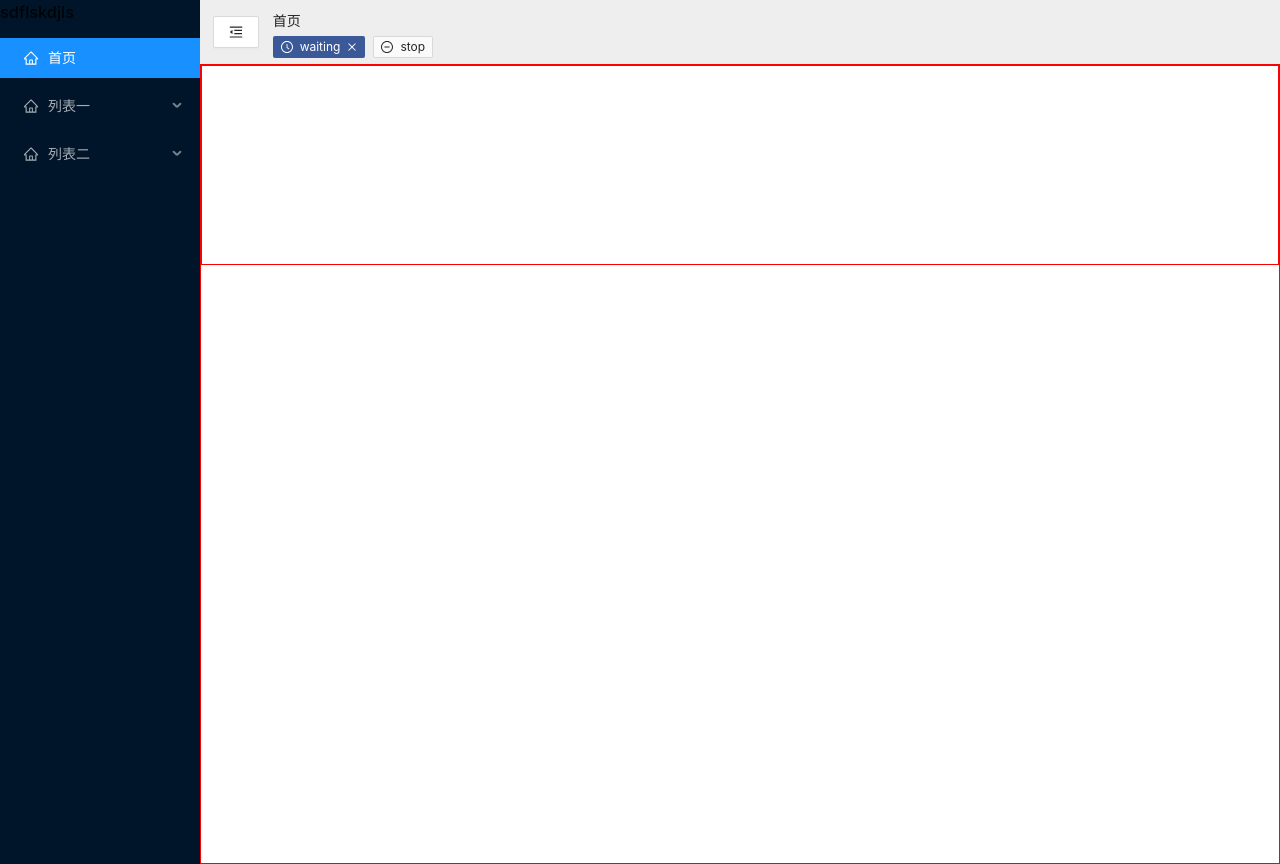
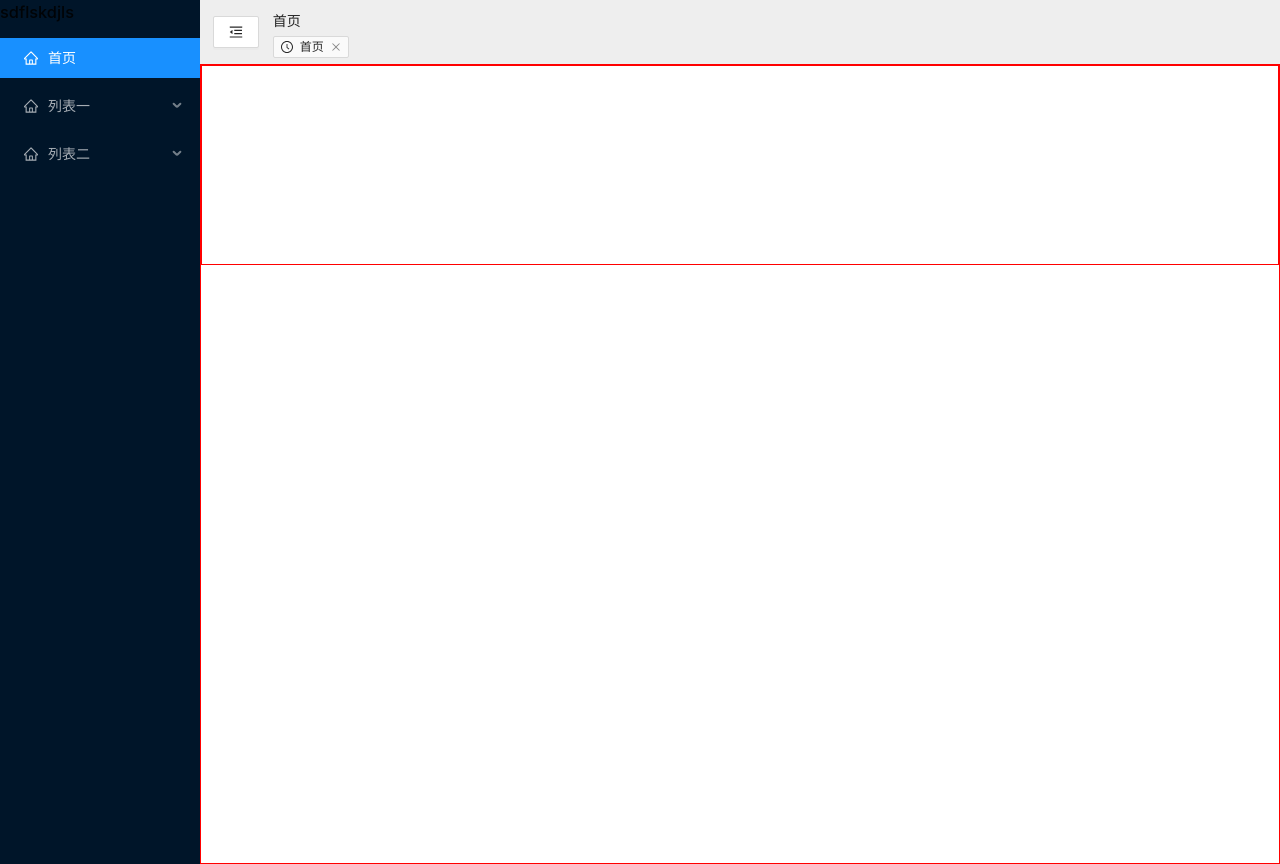
Before and after one commit to lwl-650/reactadmin, a React (Vite) app: page / in a window 1280 px wide. Built offline with nearby package versions, Linux system fonts and the light colour scheme.

Commit message:
fix: typescript中？：表是可选参数和可选属性

```diff
--- a/src/components/tab/tab.scss
+++ b/src/components/tab/tab.scss
@@ -43,3 +43,7 @@
 .tag {
     display: flex;
 }
+
+  .hover{
+    cursor:pointer
+}
--- a/src/components/tab/tab.tsx
+++ b/src/components/tab/tab.tsx
@@ -20,11 +20,12 @@ import store from "../../redux/store"
 interface TabProps {
   value?: string;
   children?: React.ReactNode; // 自己定义children的类型
-  key?:string
-  title?:string
+  key?: string
+  title?: string
+  color?:string
 }
 
-export default function tab({ value = "",title, children }: TabProps) {
+export default function tab({ value = "", title, children }: TabProps) {
   const { Header, Content, Sider } = Layout;
   const { SubMenu } = Menu
   // useEffect(() => {
@@ -34,26 +35,35 @@ export default function tab({ value = "",title, children }: TabProps) {
 
   const [collapsed, setCollapsed] = useState(false)
   const [routerArr, setRouterArr] = useState(JSON.parse(localStorage.getItem("store") || '["首页"]'))
-  // const [tagList, setTagList] = useState(JSON.parse(localStorage.getItem("tagList") || "") || ["首页"])
+  const [tagList, setTagList] = useState(JSON.parse(localStorage.getItem("tagList") || '[{"title":"首页","color":"default"}]'))
 
 
   const toggle = (): void => {
     collapsed ? setCollapsed(false) : setCollapsed(true)
   };
+  const fn = ({ key = "" }: TabProps) => {
+    console.log(key.indexOf(","))
 
-  console.log(title,"==============")
-  const fn= ({ key=""}:TabProps)=> {
+    // tagList.forEach(element => {
 
+    // });
+    if(key.indexOf(",")<0){
+      console.log(key)
+    }else{
+     console.log( key.slice(key.indexOf(",")+1))
+    }
     var arr = [];
-    arr =key.split(',')
+    arr = key.split(',')
     localStorage.setItem('store', JSON.stringify(arr))
     setRouterArr(arr)
+
+    // console.log()
 
     // console.log(routerArr)
     // store.dispatch(createBreadAction(routerArr))
     // console.log(store.getState())
   }
-  const getChange = (e:object) => {
+  const getChange = (e: object) => {
     // console.log(routerArr)
     // console.log(e)
     // routerArr.push(e[0])
@@ -136,24 +146,25 @@ export default function tab({ value = "",title, children }: TabProps) {
               <Tag icon={<ExclamationCircleOutlined />} color="warning">
                 warning
               </Tag> */}
-              {/* {
-                tagList.map((item: string, index: string) => {
-                  return <Tag closable icon={<ClockCircleOutlined />} color="#3b5999">
-                    {item}
+              {/* color="#3b5999" */}
+              {
+                tagList.map(({title}:TabProps,{color}:TabProps, index: string) => {
+                  return <Tag className='hover' closable key={index} icon={<ClockCircleOutlined />} color={color}>
+                    {title}
                   </Tag>
                 })
-              } */}
-              <Tag closable icon={<ClockCircleOutlined />} color="#3b5999">
+              }
+              {/* <Tag closable icon={<ClockCircleOutlined />} color="#3b5999">
                 waiting
               </Tag>
               <Tag icon={<MinusCircleOutlined />} color="default">
                 stop
-              </Tag>
+              </Tag> */}
             </div>
           </div>
         </Header>
 
-        <Content style={{backgroundColor:"#ffffff"}}>
+        <Content style={{ backgroundColor: "#ffffff" }}>
           {/* {props.children} */}
           {children}
         </Content>
```
